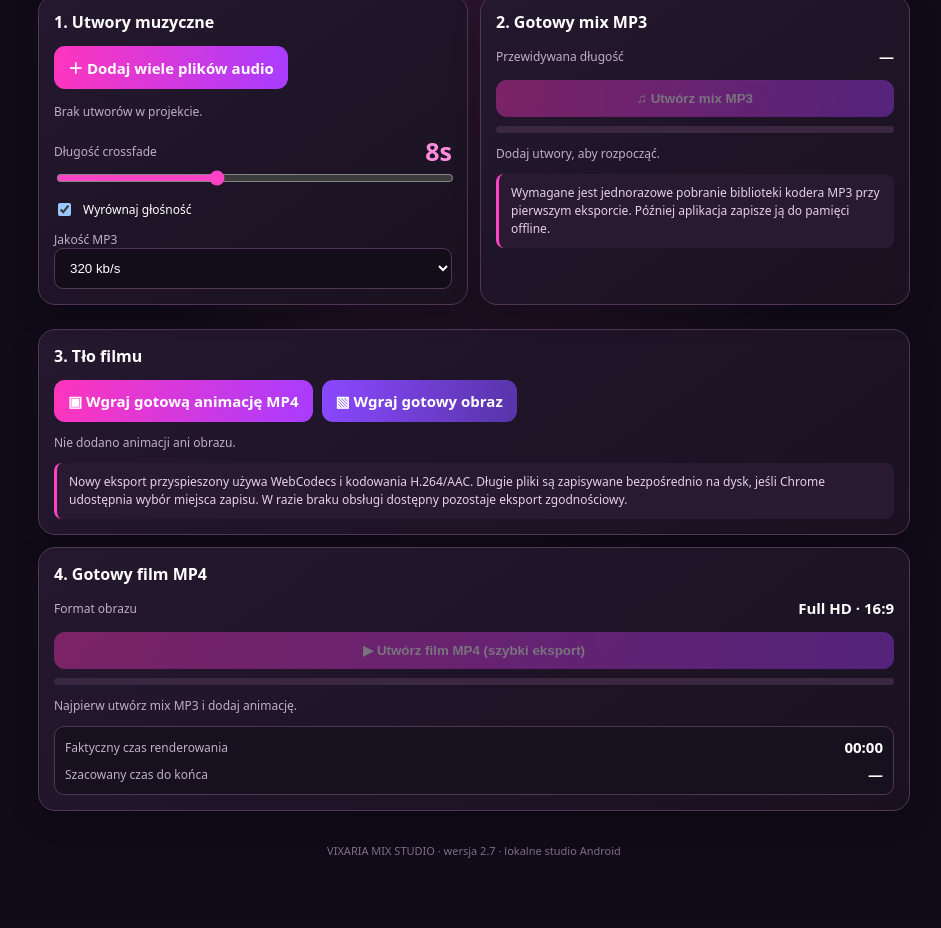
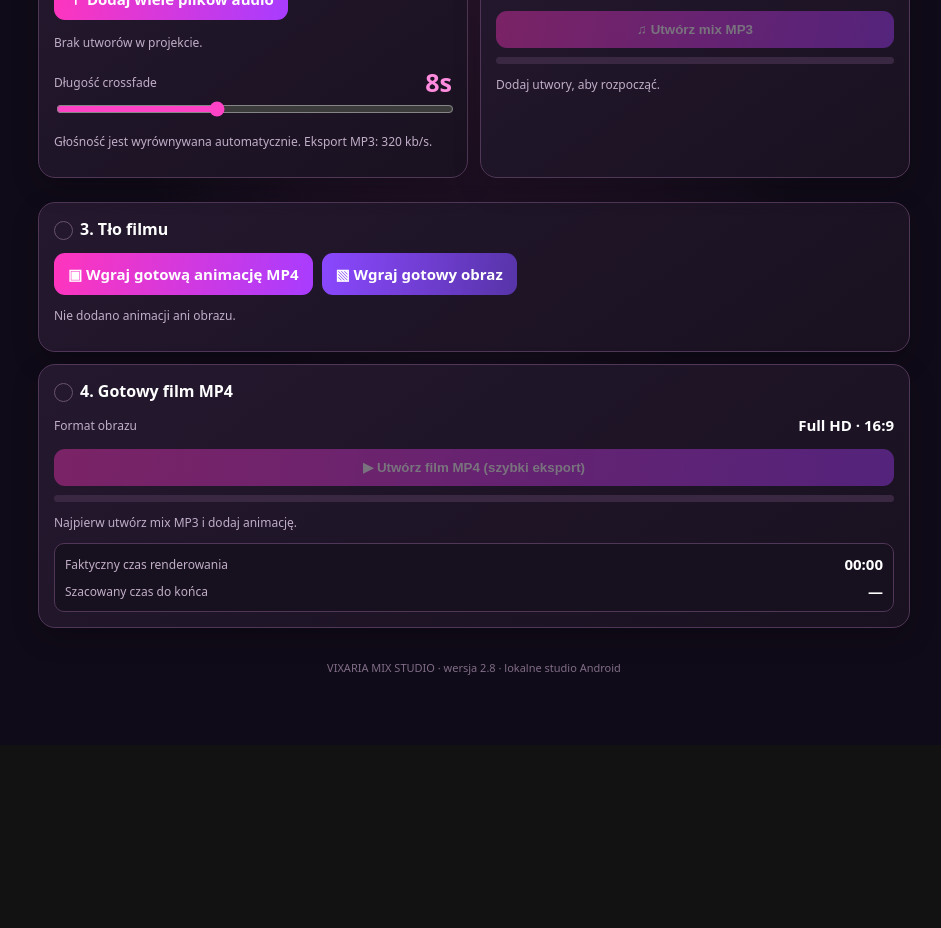
Before and after one commit to vixazoneyt-bit/vixaria-mix-studio, a plain HTML site: page index.html in a window 1280 px wide. Shown: the part 426-1354 px from the top of the page, without its empty margins (166-1107 px from the left). After the commit the page ends 1171 px from the top, so only its background shows below. Drawn offline with Linux system fonts and the light colour scheme.

Commit message:
Prepare Mix Studio 2.8 interface

```diff
--- a/index.html
+++ b/index.html
@@ -15,11 +15,11 @@ input[type=file]{position:absolute;inset:0;width:100%;height:100%;opacity:0;curs
 .notice{background:#291a31;border-left:3px solid var(--pink);padding:10px 12px;border-radius:8px;color:#e4d1e7;font-size:12px;line-height:1.5}
 .bar{height:7px;border-radius:8px;background:#3a2843;overflow:hidden;margin-top:9px}.bar span{display:block;background:var(--pink);height:100%;width:0}
 .big{font-size:25px;font-weight:850;color:#ff8cde}.hidden{display:none!important}.project{background:#17101e;border:1px solid #503657;border-radius:10px;padding:10px;margin-top:8px}
-footer{text-align:center;color:#806d88;font-size:11px;padding:20px}
+footer{text-align:center;color:#806d88;font-size:11px;padding:20px}.step-check{display:inline-flex;align-items:center;justify-content:center;width:19px;height:19px;margin-right:7px;border-radius:50%;border:1px solid #68536d;color:transparent;font-size:13px;vertical-align:middle}.step-check.done{background:#20a65a;border-color:#20a65a;color:#fff;box-shadow:0 0 10px #20a65a66}
 @media(min-width:700px){.grid{grid-template-columns:1fr 1fr;gap:12px}.grid .card{margin:12px 0}}
 </style></head>
 <body>
-<header><div><div class="logo">VIXARIA</div><div class="sub">MIX STUDIO 2.7</div></div><span class="tag">● LOKALNIE</span></header>
+<header><div><div class="logo">VIXARIA</div><div class="sub">MIX STUDIO 2.8</div></div><span class="tag">● LOKALNIE</span></header>
 <main>
 <h1>Twoje studio mixów 🎧</h1><p class="muted small">Muzyka, projekty i pliki robocze są przechowywane na tym urządzeniu.</p>
 <section class="card">
@@ -28,38 +28,29 @@ footer{text-align:center;color:#806d88;font-size:11px;padding:20px}
  <div id="projects"></div><p class="muted small" id="projectStatus">Projekt zapisuje się automatycznie.</p>
 </section>
 <div class="grid">
-<section class="card"><h2>1. Utwory muzyczne</h2>
+<section class="card"><h2><span class="step-check" id="step1Check">✓</span>1. Utwory muzyczne</h2>
 <label class="pick">＋ Dodaj wiele plików audio<input id="audioFiles" type="file" accept="audio/*,.mp3,.wav,.m4a,.aac,.ogg" multiple></label>
 <div id="tracks" class="muted small" style="padding:14px 0">Brak utworów w projekcie.</div>
 <div class="row between"><span class="small muted">Długość crossfade</span><b class="big"><span id="fadeVal">8</span>s</b></div><input id="fade" type="range" min="0" max="20" value="8">
-<label class="row small" style="margin-top:10px"><input id="normalize" type="checkbox" checked> Wyrównaj głośność</label>
-<label class="small muted" style="display:block;margin-top:12px">Jakość MP3</label><select id="bitrate"><option value="320">320 kb/s</option><option value="256">256 kb/s</option><option value="192">192 kb/s</option></select>
+<p class="small muted" style="margin-top:12px">Głośność jest wyrównywana automatycznie. Eksport MP3: 320 kb/s.</p>
 </section>
-<section class="card"><h2>2. Gotowy mix MP3</h2><div class="row between"><span class="muted small">Przewidywana długość</span><b id="duration">—</b></div>
+<section class="card"><h2><span class="step-check" id="step2Check">✓</span>2. Gotowy mix MP3</h2><div class="row between"><span class="muted small">Przewidywana długość</span><b id="duration">—</b></div>
 <button id="makeAudio" style="width:100%;margin-top:14px" disabled>♫ Utwórz mix MP3</button><div class="bar"><span id="audioBar"></span></div><p id="audioStatus" class="small muted">Dodaj utwory, aby rozpocząć.</p>
 <button id="downloadAudio" class="secondary hidden" style="width:100%">⇩ Pobierz mix MP3</button>
-<div class="notice" style="margin-top:12px">Wymagane jest jednorazowe pobranie biblioteki kodera MP3 przy pierwszym eksporcie. Później aplikacja zapisze ją do pamięci offline.</div>
+
 </section></div>
-<section class="card"><h2>3. Tło filmu</h2>
+<section class="card"><h2><span class="step-check" id="step3Check">✓</span>3. Tło filmu</h2>
 <div class="row" style="flex-wrap:wrap"><label class="pick">▣ Wgraj gotową animację MP4<input id="videoFile" type="file" accept="video/mp4,video/*"></label><label class="pick" style="background:linear-gradient(100deg,#8b48ff,#5734a8)">▧ Wgraj gotowy obraz<input id="imageFile" type="file" accept="image/jpeg,image/png,image/webp,image/*"></label></div>
 <p class="small muted" id="videoInfo">Nie dodano animacji ani obrazu.</p>
-<div id="reactiveControls" class="project hidden" style="margin-top:10px">
- <label class="row small"><input id="audioPulse" type="checkbox" checked> Pulsowanie obrazu w rytm muzyki</label>
- <div class="row between" style="margin-top:10px"><span class="small muted">Siła pulsowania</span><b class="small"><span id="pulseVal">5</span>/10</b></div>
- <input id="pulseStrength" type="range" min="1" max="10" value="5">
- <label class="row small" style="margin-top:10px"><input id="slowZoom" type="checkbox"> Powolne przybliżanie</label>
- <label class="row small" style="margin-top:8px"><input id="lightPulse" type="checkbox"> Pulsowanie światła</label>
- <label class="row small" style="margin-top:8px"><input id="neonEqualizer" type="checkbox"> Neonowy equalizer – kolorowa linia reagująca na muzykę</label>
- <p class="small muted" style="margin:8px 0 0">Efekty reagują na poziom głośności muzyki. Equalizer tworzy płynną, neonową falę w rytm utworu.</p>
-</div>
+
 <video id="preview" controls playsinline muted class="hidden" style="width:100%;max-height:230px;border-radius:12px;background:#08060b;margin-top:10px"></video><img id="imagePreview" alt="Podgląd gotowego obrazu" class="hidden" style="width:100%;max-height:300px;object-fit:contain;border-radius:12px;background:#08060b;margin-top:10px">
-<div class="notice" style="margin-top:12px">Nowy eksport przyspieszony używa WebCodecs i kodowania H.264/AAC. Długie pliki są zapisywane bezpośrednio na dysk, jeśli Chrome udostępnia wybór miejsca zapisu. W razie braku obsługi dostępny pozostaje eksport zgodnościowy.</div>
+
 </section>
-<section class="card"><h2>4. Gotowy film MP4</h2>
+<section class="card"><h2><span class="step-check" id="step4Check">✓</span>4. Gotowy film MP4</h2>
 <div class="row between"><span class="muted small">Format obrazu</span><b>Full HD · 16:9</b></div>
 <button id="makeVideo" style="width:100%;margin-top:14px" disabled>▶ Utwórz film MP4 (szybki eksport)</button><div class="bar"><span id="videoBar"></span></div><p id="videoStatus" class="small muted">Najpierw utwórz mix MP3 i dodaj animację.</p>
 <div class="project" style="margin-top:10px"><div class="row between"><span class="small muted">Faktyczny czas renderowania</span><b id="videoTimerActual">00:00</b></div><div class="row between" style="margin-top:7px"><span class="small muted">Szacowany czas do końca</span><b id="videoTimerEstimate">—</b></div></div>
 <button id="downloadVideo" class="secondary hidden" style="width:100%;margin-top:12px">⇩ Pobierz film MP4</button>
 </section>
-<footer>VIXARIA MIX STUDIO · wersja 2.7 · lokalne studio Android</footer>
+<footer>VIXARIA MIX STUDIO · wersja 2.8 · lokalne studio Android</footer>
 </main><script src="app.js"></script></body></html>
```
